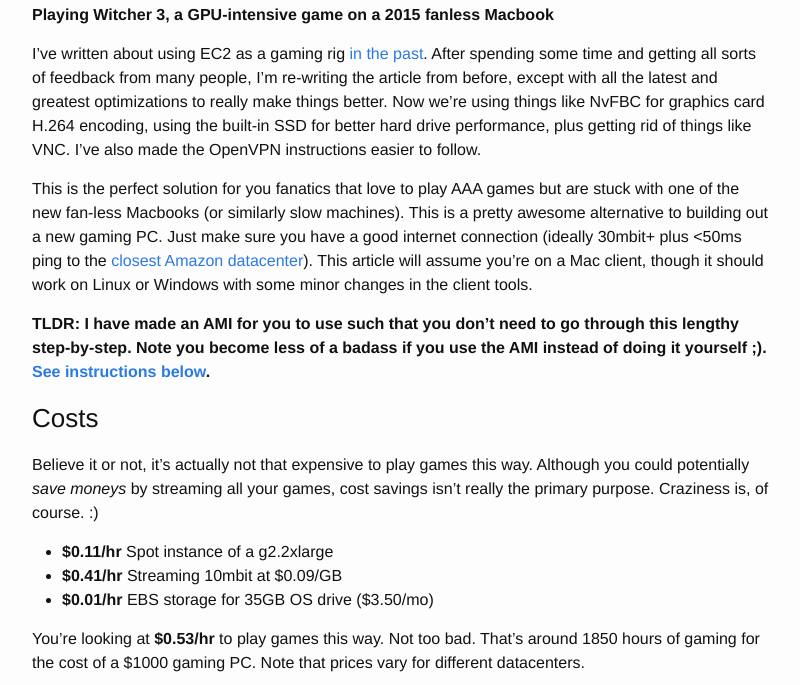
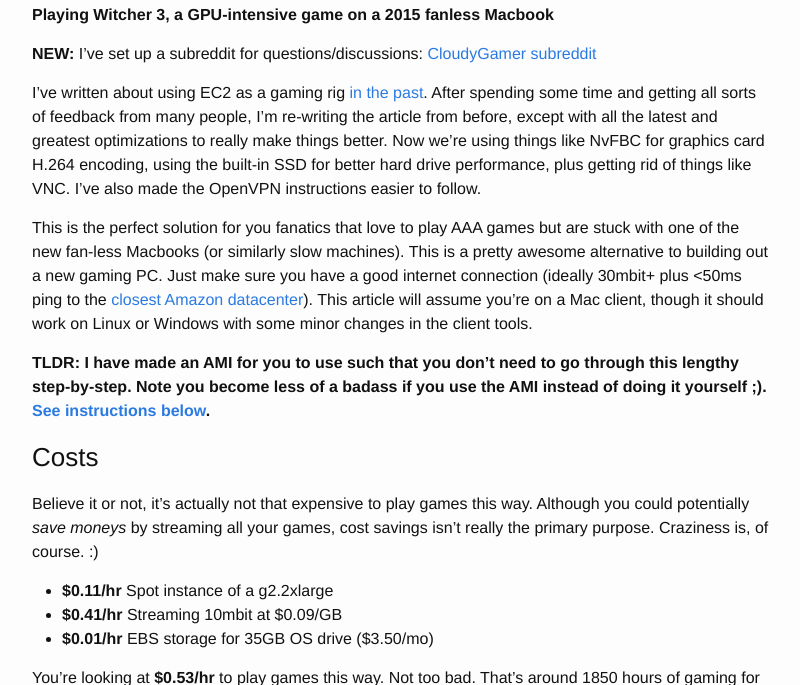
Before and after one commit to lg/lg.io, a Jekyll site: the page built from _posts/2015-07-05-revised-and-much-faster-run-your-own-highend-cloud-gaming-service-on-ec2.markdown, in a window 1280 px wide and 900 px high, scrolled down 542 px, cut to the strip 215-900 px from the top of the window. Shown: the whole strip, without its empty margins (238-1038 px from the left). Built offline with Jekyll 4.4.1, drawn with Linux system fonts in a browser that asks for light colours; comment, search, counter and statistics services are not loaded.

Commit message:
added subreddit to the other article

```diff
--- a/_posts/2015-07-05-revised-and-much-faster-run-your-own-highend-cloud-gaming-service-on-ec2.markdown
+++ b/_posts/2015-07-05-revised-and-much-faster-run-your-own-highend-cloud-gaming-service-on-ec2.markdown
@@ -9,6 +9,8 @@ published: True
 
 <iframe width="630" height="472" src="https://www.youtube.com/embed/pNs_D8JxADA" frameborder="0" allowfullscreen></iframe>
 **Playing Witcher 3, a GPU-intensive game on a 2015 fanless Macbook**
+
+**NEW:** I've set up a subreddit for questions/discussions: [CloudyGamer subreddit](https://www.reddit.com/r/cloudygamer)
 
 I've written about using EC2 as a gaming rig [in the past]({% post_url 2015-04-12-run-your-own-high-end-cloud-gaming-service-on-ec2 %}). After spending some time and getting all sorts of feedback from many people, I'm re-writing the article from before, except with all the latest and greatest optimizations to really make things better. Now we're using things like NvFBC for graphics card H.264 encoding, using the built-in SSD for better hard drive performance, plus getting rid of things like VNC. I've also made the OpenVPN instructions easier to follow.
 
```
